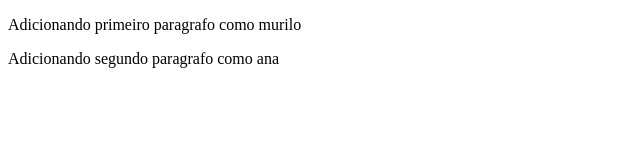
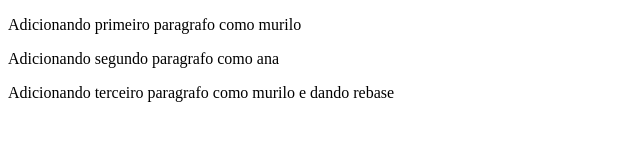
Before and after one commit to murilobesson/alura-git, a plain HTML site: page index.html in a window 1280 px wide. Shown: the whole page, without its empty margins (0-640 px from the left). Drawn offline with Linux system fonts and the light colour scheme.

Commit message:
Adicionando terceiro paragrafo como murilo e dando rebase

```diff
--- a/index.html
+++ b/index.html
@@ -8,5 +8,6 @@
 <body>
     <P>Adicionando primeiro paragrafo como murilo</P>
     <p>Adicionando segundo paragrafo como ana</p>
+    <p>Adicionando terceiro paragrafo como murilo e dando rebase</p>
 </body>
 </html>
```
